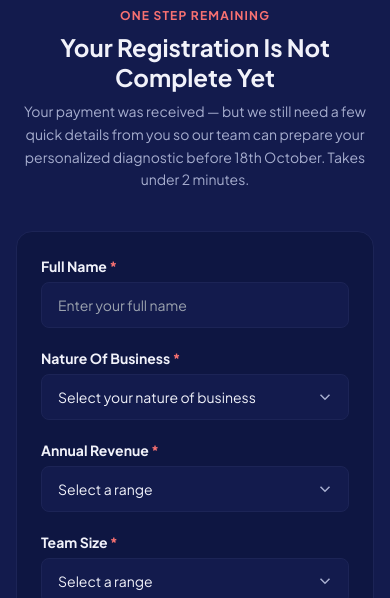
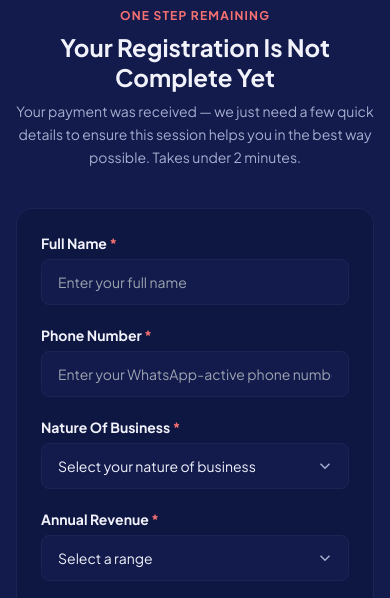
Before and after one commit to aayushjoshi08-dev/business-scaleup-blueprint-mumbai, a plain HTML site: page thank-you.html in a window 390 px wide. Shown: the part 201-799 px from the top of the page. Drawn offline with nearby package versions, Linux system fonts and the light colour scheme.

Commit message:
Rework thank-you page copy, add phone number field
Reframe why we're asking for details (helps tailor the session,
not "prepare a diagnostic"), add a required phone number field, and
simplify the WhatsApp community blurb.

Co-Authored-By: Claude Sonnet 5 <noreply@anthropic.com>

```diff
--- a/thank-you.html
+++ b/thank-you.html
@@ -90,7 +90,7 @@
           Your Registration Is Not Complete Yet
         </h1>
 <p class="font-['Plus_Jakarta_Sans'] text-sm sm:text-base text-secondary max-w-[520px] mx-auto leading-relaxed">
-          Your payment was received — but we still need a few quick details from you so our team can prepare your personalized diagnostic before 18th October. Takes under 2 minutes.
+          Your payment was received — we just need a few quick details to ensure this session helps you in the best way possible. Takes under 2 minutes.
         </p>
 </div>
 </section>
@@ -102,6 +102,11 @@
 <div class="flex flex-col gap-1.5">
 <label class="font-['Plus_Jakarta_Sans'] text-sm font-bold text-on-surface" for="fullName">Full Name <span class="text-error">*</span></label>
 <input class="w-full bg-[#131B4D] border border-surface-container-high rounded-lg px-4 py-3 text-sm text-on-surface font-['Plus_Jakarta_Sans'] focus:outline-none focus:border-[#EAB308] transition-colors" id="fullName" name="fullName" placeholder="Enter your full name" required="" type="text"/>
+</div>
+
+<div class="flex flex-col gap-1.5">
+<label class="font-['Plus_Jakarta_Sans'] text-sm font-bold text-on-surface" for="phoneNumber">Phone Number <span class="text-error">*</span></label>
+<input class="w-full bg-[#131B4D] border border-surface-container-high rounded-lg px-4 py-3 text-sm text-on-surface font-['Plus_Jakarta_Sans'] focus:outline-none focus:border-[#EAB308] transition-colors" id="phoneNumber" name="phoneNumber" placeholder="Enter your WhatsApp-active phone number" required="" type="tel"/>
 </div>
 
 <div class="flex flex-col gap-1.5">
@@ -178,7 +183,7 @@
 </span>
 <div class="flex flex-col gap-1 flex-1 text-center sm:text-left">
 <h3 class="font-['Plus_Jakarta_Sans'] text-base sm:text-lg font-bold text-on-surface">Join Our Official WhatsApp Community</h3>
-<p class="font-['Plus_Jakarta_Sans'] text-sm text-secondary">Get venue reminders, session updates, and any last-minute changes — all in one place.</p>
+<p class="font-['Plus_Jakarta_Sans'] text-sm text-secondary">Get all updates related to the session in one place.</p>
 </div>
 <a class="cta-fire shrink-0 whitespace-nowrap inline-flex items-center justify-center gap-2 text-[#1C1500] font-['Plus_Jakarta_Sans'] font-bold text-sm uppercase tracking-wider px-6 py-3 rounded-xl transition-transform hover:scale-[1.02] active:scale-[0.98]" href="#" id="whatsapp-cta" rel="noopener" target="_blank">
 <span class="material-symbols-outlined text-lg">chat</span>
```
